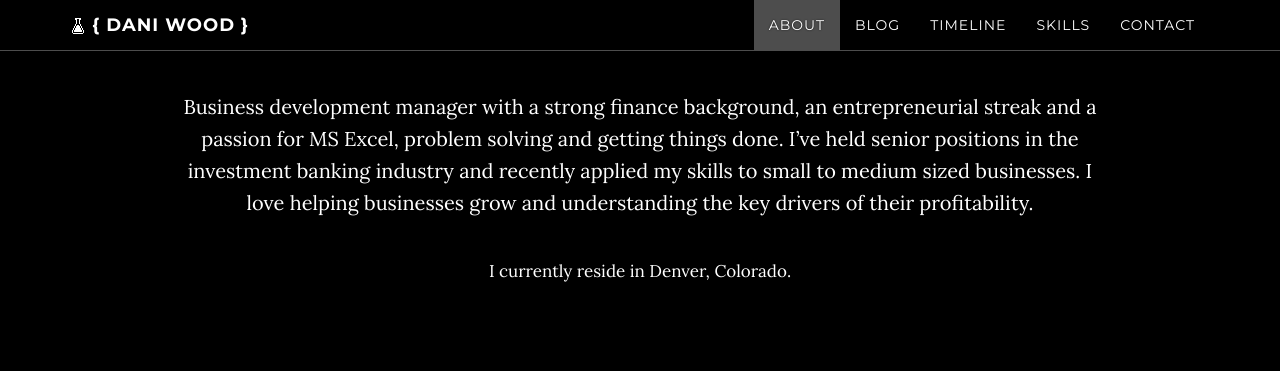
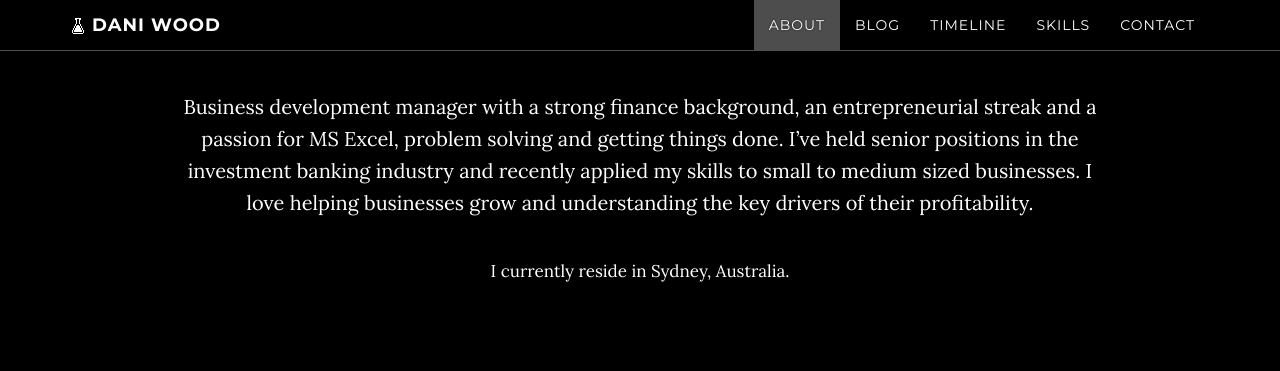
Before and after one commit to danpan55/danpan55.github.io, a Jekyll site: the page built from index.html, in a window 1280 px wide and 900 px high, scrolled down 1127 px. Shown: the top 371 px of the window. Built offline with Jekyll 4.4.1, drawn with Linux system fonts in a browser that asks for light colours; nearby versions of some CDN libraries; comment, search, counter and statistics services are not loaded.

Commit message:
Updated favicon, about and 404 page

```diff
--- a/_config.yml
+++ b/_config.yml
@@ -30,7 +30,7 @@ force-https: False
 
 lang: "en"
 author: "Dani Wood"
-title: "{ Dani Wood }"
+title: "Dani Wood"
 description: "Blog and Website of Dani Wood"
 keywords: "dani, danielle, wood, Australian"
 favicon: "/img/favicon.ico"
@@ -160,13 +160,13 @@ social:
   - title: "github"
     url: "https://github.com/danpan55"
   - title: "instagram"
-    url: "https://www.instagram.com/daniellagazella/"
+    url: "https://www.instagram.com/daniofthewoods/"
 
 ############
 # 404 page #
 ############
 
-404-img: "/img/labtocat.png"
+404-img: "/img/dani404.png"
 
 
 ################################################################################
--- a/about.html
+++ b/about.html
@@ -8,5 +8,5 @@ title: About
 Business development manager with a strong finance background, an entrepreneurial streak and a passion for MS Excel, problem solving and getting things done. I’ve held senior positions in the investment banking industry and recently applied my skills to small to medium sized businesses. I love helping businesses grow and understanding the key drivers of their profitability.
 
 <small>
-I currently reside in Denver, Colorado.
+I currently reside in Sydney, Australia.
 </small>
```
Also changed, not shown: img/dani404.png (added), img/favicon.ico, 2 other files.
